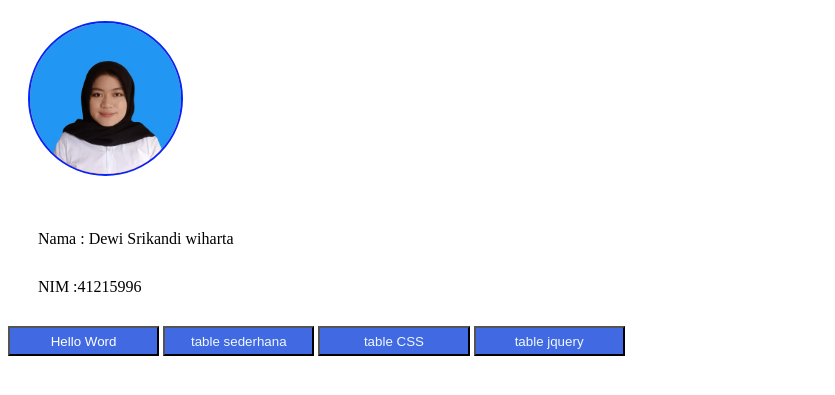
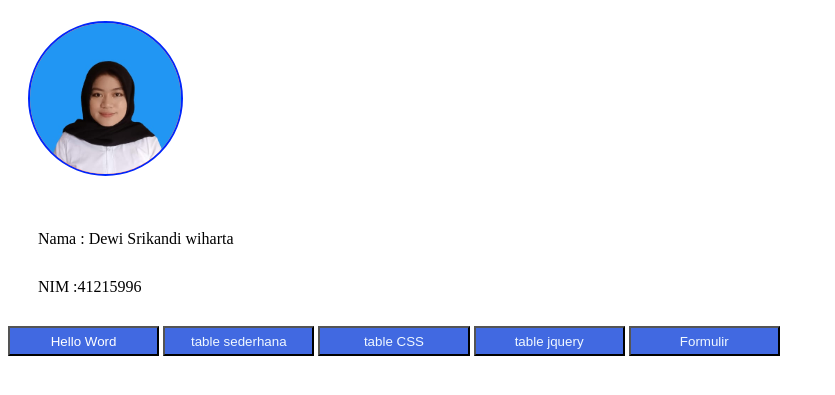
Before and after one commit to dewisrikandiwiharta/dewisrikandiwiharta, a plain HTML site: page index.html in a window 1280 px wide. Shown: the part 79-474 px from the top of the page, without its empty margins (0-835 px from the left). Drawn offline with Linux system fonts and the light colour scheme.

Commit message:
Ini Tugas p03 Dewi srikandi 41215996

```diff
--- a/index.html
+++ b/index.html
@@ -56,6 +56,7 @@
     <button><a href="p03/index.html">table sederhana</a></button>
     <button><a href="p03css/index.html">table CSS</a></button>
     <button><a href="p03jquery/index.html">table jquery</a></button>
+    <button><a href="p03from-lv1/index.html">Formulir</a></button>
 
 
 
```
